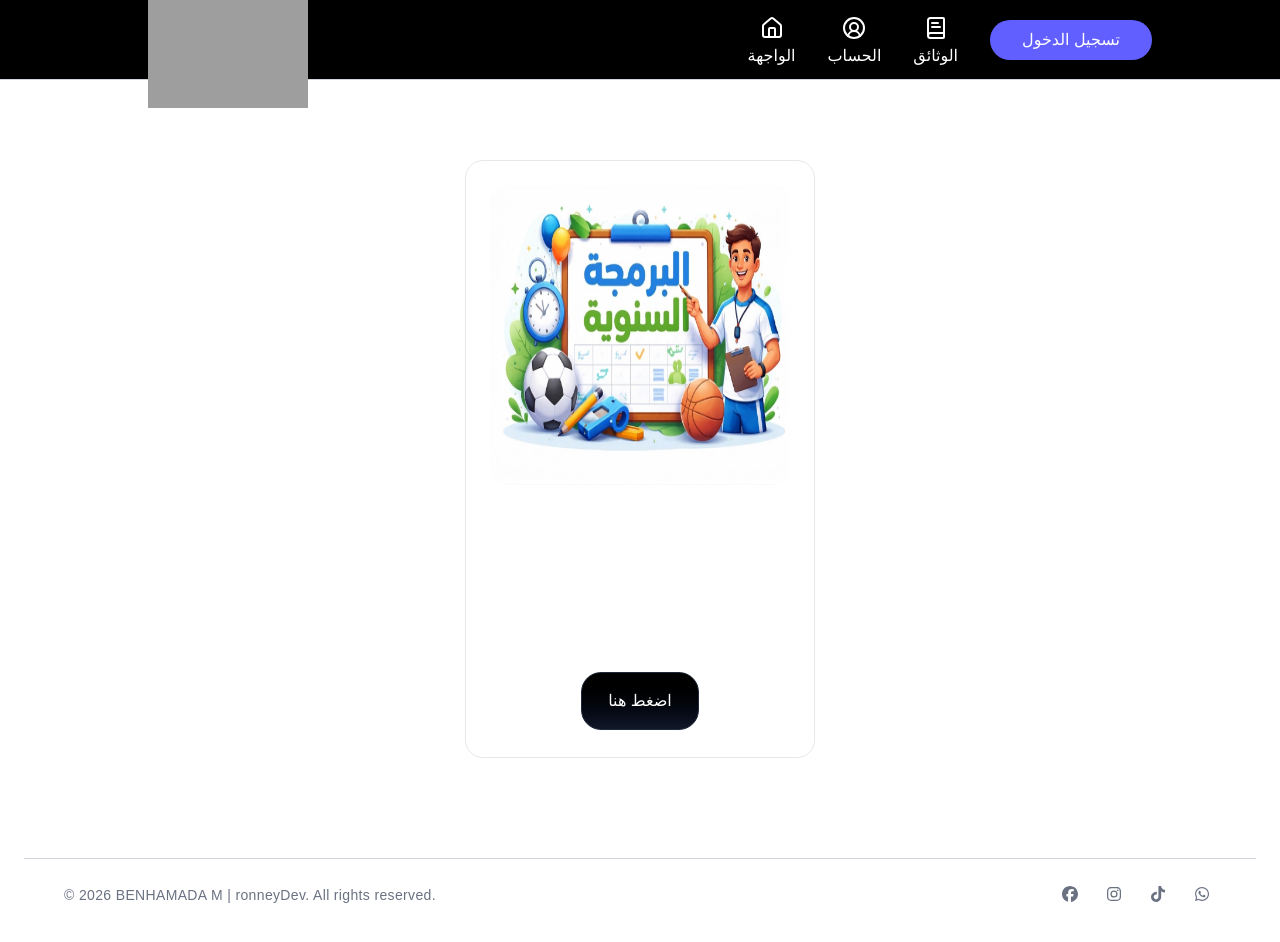
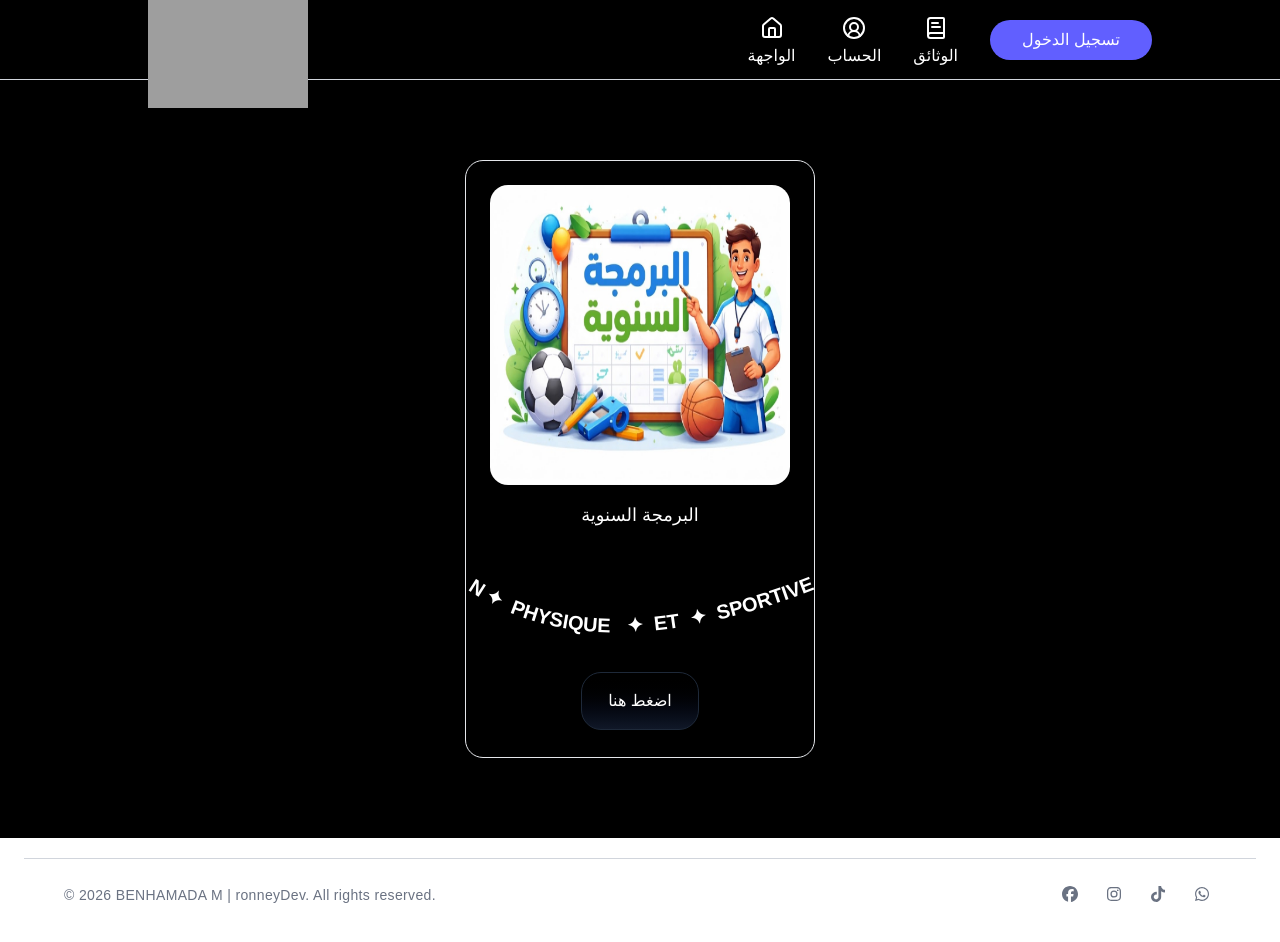
Before and after one commit to ronney0611-dev/EPS-HighSchool, a Next.js app: page /documents/barmaja in a window 1280 px wide. Built offline with nearby package versions, Linux system fonts and the light colour scheme; no server answers; grey boxes are pictures that could not be loaded.

Commit message:
bg colors fix

```diff
--- a/app/documents/[category]/page.tsx
+++ b/app/documents/[category]/page.tsx
@@ -45,7 +45,7 @@ const CategoryPage = ({ params }: { params: Promise<{ category: string }> }) =>
   const fileEntries = Object.entries(post.files) as [string, FileConfig][];
 
   return (
-    <div>
+    <div className=' bg-black text-white' >
       <div className='flex flex-col md:flex-row lg:flex-row justify-center items-center gap-20 m-4 lg:m-20' >
         {
           fileEntries.map(([key, doc]) => {
--- a/app/documents/page.tsx
+++ b/app/documents/page.tsx
@@ -24,7 +24,7 @@ const DocumentsPage = () => {
   );
 
   return (
-    <div dir="rtl" className='my-8 mx-8 grid gap-4' >
+    <div dir="rtl" className='my-8 mx-8 grid gap-4 bg-black text-white' >
 
       <div className='flex flex-col justify-center items-center' >
         <div className='flex justify-center text-center '>
--- a/app/profile/ProfileClient.tsx
+++ b/app/profile/ProfileClient.tsx
@@ -107,7 +107,7 @@ const ProfilePage = () => {
     }, [classes]);
 
     return (
-        <div dir="rtl" className='min-h-screen p-6 flex flex-col items-center gap-6'>
+        <div dir="rtl" className='min-h-screen p-6 flex flex-col items-center gap-6 bg-black text-white'>
 
             {/* profile card */}
             <div className='bg-white text-black rounded-2xl p-6 w-full max-w-md flex flex-col items-center gap-4 shadow-lg'>
```
